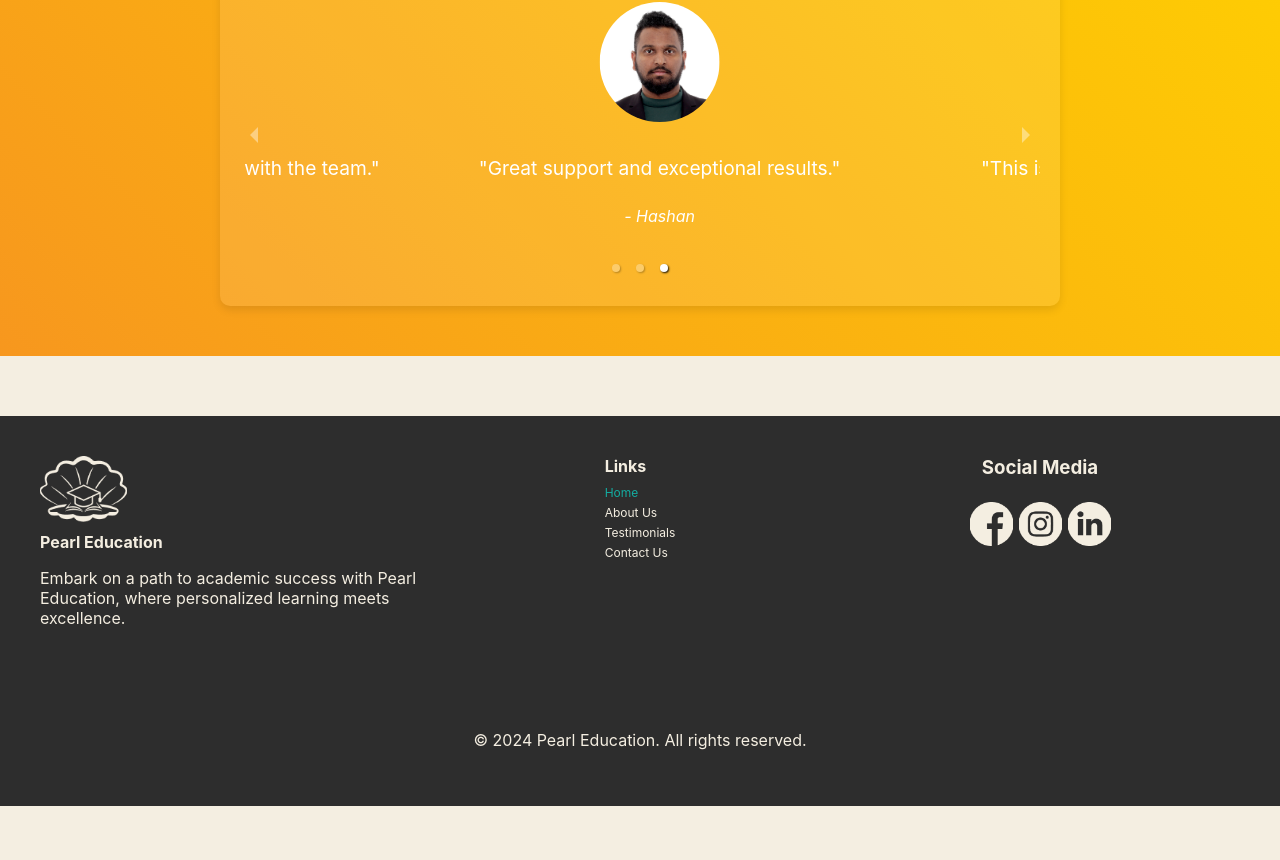
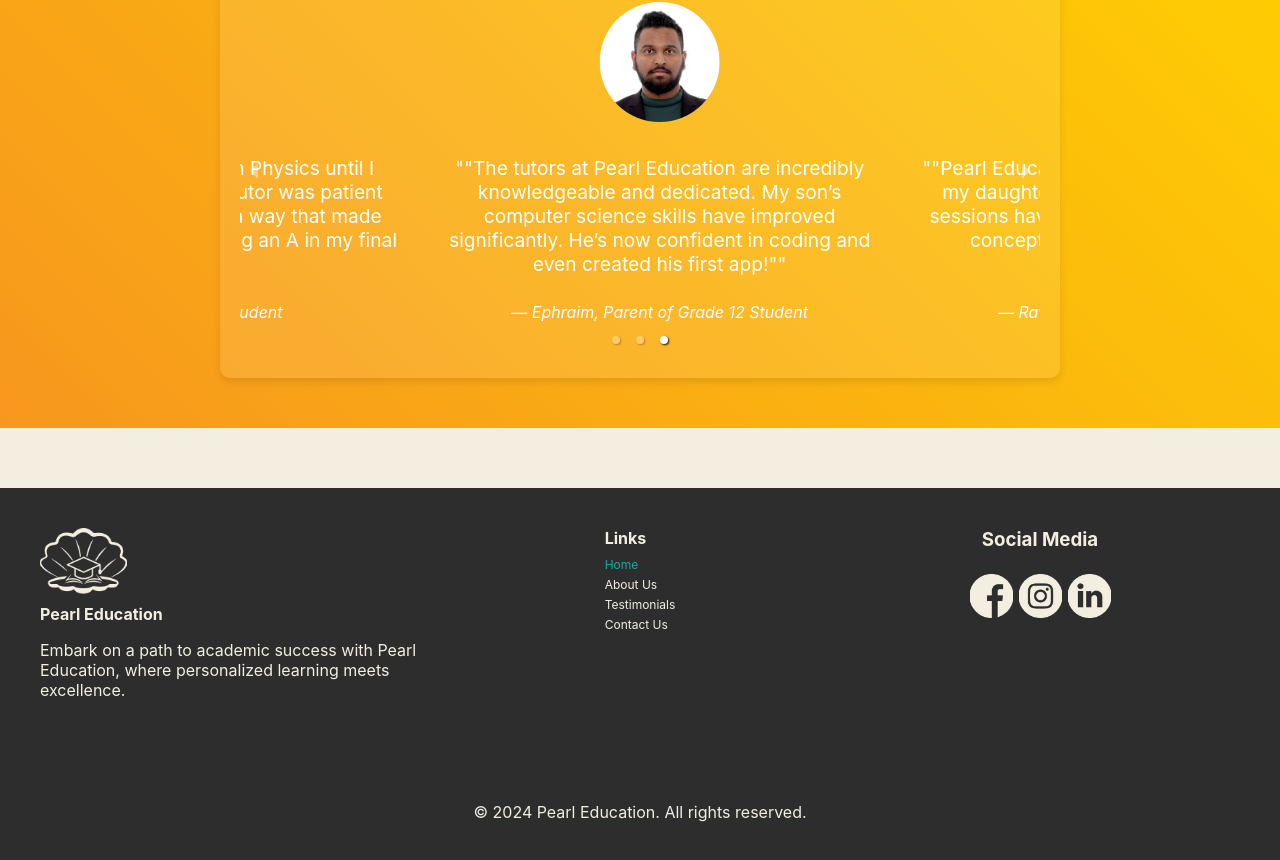
Before and after one commit to wick0073/pearl_education, a React (Create React App) app: page / in a window 1280 px wide. Shown: the part 2795-3655 px from the top of the page. Before the commit the page ends 3601 px from the top, so only its background shows below. Built offline with nearby package versions, Linux system fonts and the light colour scheme.

Commit message:
Minor bugs fix

```diff
--- a/src/components/home/Testimonials.js
+++ b/src/components/home/Testimonials.js
@@ -22,22 +22,22 @@ const Testimonials = () => {
             <div className="testimonial-image-container">
               <img src="/girl.jpg" alt="Person 1" className="testimonial-image" />
             </div>
-            <p className="testimonial-text">"This is an amazing service! Highly recommended."</p>
-            <p className="testimonial-name">- Hashan</p>
+            <p className="testimonial-text">""Pearl Education has been a game-changer for my daughter. The personalized one-on-one sessions have helped her grasp complex math concepts with ease. Thank you, Pearl Education!""</p>
+            <p className="testimonial-name"> — Ravi G, Parent of Grade 12 Student</p>
           </div>
           <div className="testimonial-item">
             <div className="testimonial-image-container">
               <img src="/person1.jpg" alt="Person 2" className="testimonial-image" />
             </div>
-            <p className="testimonial-text">"I had a fantastic experience with the team."</p>
-            <p className="testimonial-name">- Hashan</p>
+            <p className="testimonial-text">""I was really struggling with Physics until I joined Pearl Education. The tutor was patient and explained everything in a way that made sense to me. I ended up scoring an A in my final exams!""</p>
+            <p className="testimonial-name">- — Rahil, Grade 11 Student</p>
           </div>
           <div className="testimonial-item">
             <div className="testimonial-image-container">
               <img src="/person3.jpg" alt="Person 3" className="testimonial-image" />
             </div>
-            <p className="testimonial-text">"Great support and exceptional results."</p>
-            <p className="testimonial-name">- Hashan</p>
+            <p className="testimonial-text">""The tutors at Pearl Education are incredibly knowledgeable and dedicated. My son’s computer science skills have improved significantly. He’s now confident in coding and even created his first app!""</p>
+            <p className="testimonial-name">— Ephraim, Parent of Grade 12 Student</p>
           </div>
         </Carousel>
       </div>
--- a/src/css/Home/home.css
+++ b/src/css/Home/home.css
@@ -428,7 +428,7 @@ body{
   display: flex;
   justify-content: center;
   align-items: center;
-  flex-direction: column; /* Added this line */
+  flex-direction: column;
   height: 100%; /* Added this line */
 }
 
```
